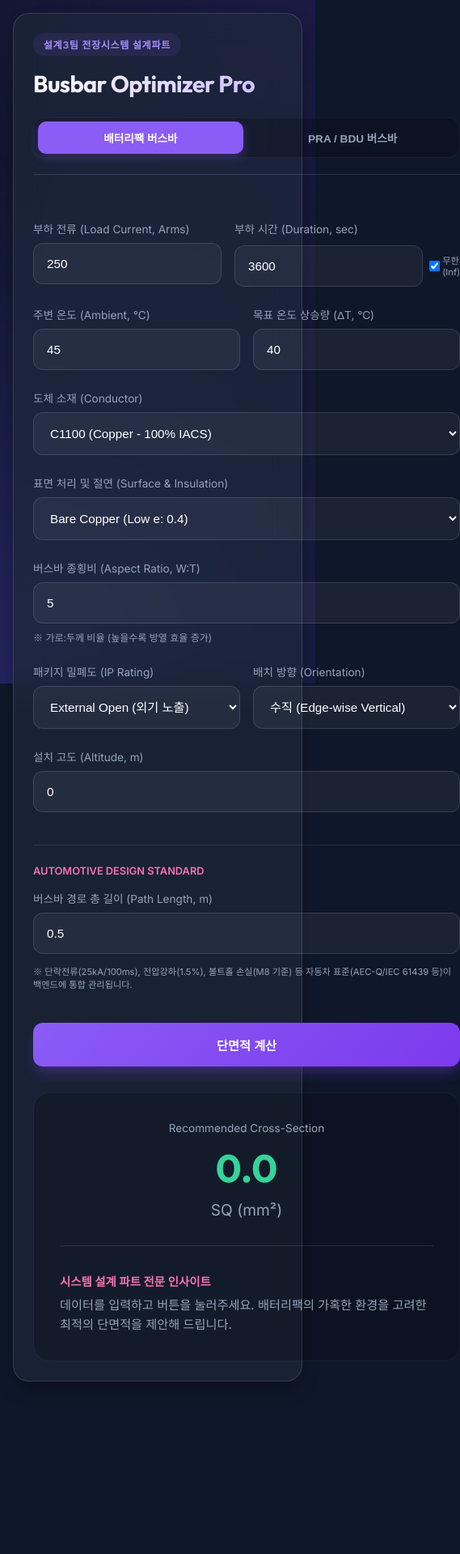
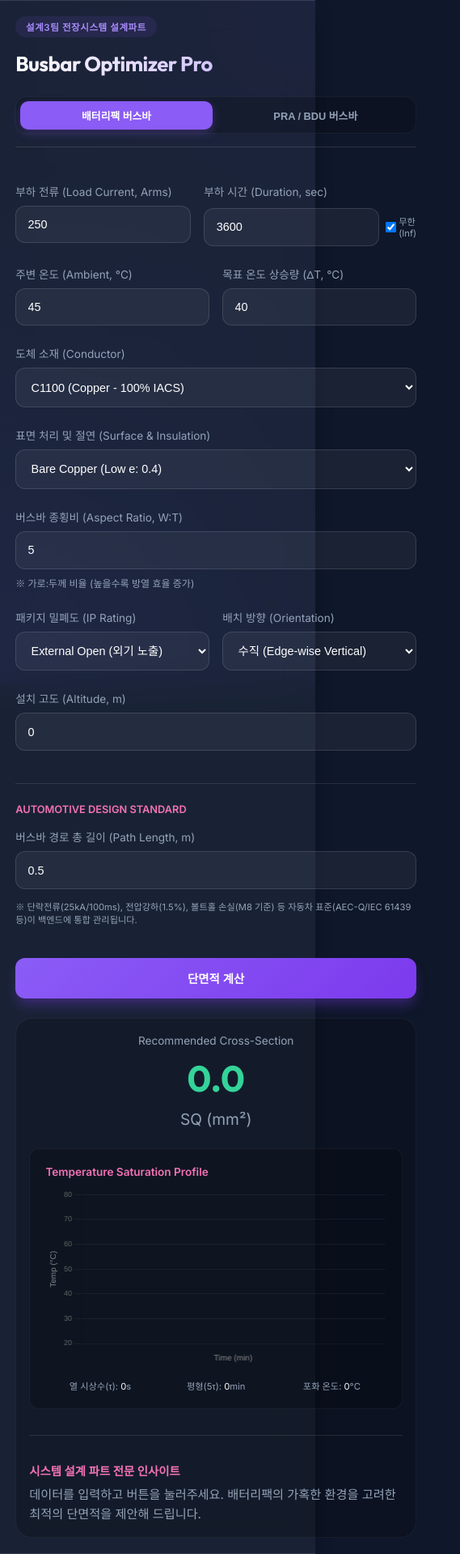
Before and after one commit to jini2aix-gif/busbar-calculation, a website built with Vite: page index.html in a window 390 px wide. Shown: the whole page at 81% size, 569 px wide, since content can reach past the window. Before the commit the page ends 1722 px from the top, so only its background shows below. Built offline with nearby package versions, Linux system fonts and the light colour scheme.

Commit message:
UI: Full-width mobile layout and pre-initialized temperature saturation graph

```diff
--- a/index.html
+++ b/index.html
@@ -192,7 +192,7 @@
 
                 <!-- Moved Temperature Rise Graph Section (Between Result and Insight) -->
                 <div id="graph-container"
-                    style="margin-top: 1.5rem; background: rgba(0,0,0,0.2); padding: 1.2rem; border-radius: 12px; border: 1px solid rgba(255,255,255,0.05); display: none;">
+                    style="margin-top: 1.5rem; background: rgba(0,0,0,0.2); padding: 1.2rem; border-radius: 12px; border: 1px solid rgba(255,255,255,0.05);">
                     <h3 style="color: var(--accent); font-size: 0.85rem; margin-bottom: 0.8rem;">Temperature Saturation
                         Profile</h3>
                     <div style="height: 220px; position: relative;">
--- a/main.js
+++ b/main.js
@@ -38,7 +38,47 @@ let graphInterval = null; // Interval for progressive drawing
 
 function init() {
     bindEvents();
-    // Initially empty - only calculates on button click
+    setupChart();
+}
+
+function setupChart() {
+    const ctx = document.getElementById('tempChart').getContext('2d');
+    tempChart = new Chart(ctx, {
+        type: 'line',
+        data: {
+            labels: [],
+            datasets: [{
+                label: 'Temp (°C)',
+                data: [],
+                borderColor: '#FFD700',
+                backgroundColor: 'rgba(255, 215, 0, 0.1)',
+                fill: true,
+                tension: 0.3,
+                pointRadius: 0,
+                borderWidth: 2
+            }]
+        },
+        options: {
+            responsive: true,
+            maintainAspectRatio: false,
+            animation: false,
+            scales: {
+                x: {
+                    title: { display: true, text: 'Time (min)', color: '#888', font: { size: 10 } },
+                    grid: { color: 'rgba(255,255,255,0.05)' },
+                    ticks: { color: '#666', font: { size: 9 } }
+                },
+                y: {
+                    title: { display: true, text: 'Temp (°C)', color: '#888', font: { size: 10 } },
+                    grid: { color: 'rgba(255,255,255,0.05)' },
+                    ticks: { color: '#666', font: { size: 9 } },
+                    suggestedMin: 25,
+                    suggestedMax: 80
+                }
+            },
+            plugins: { legend: { display: false } }
+        }
+    });
 }
 
 function bindEvents() {
@@ -199,46 +239,15 @@ function displayThermalGraph(I, SQ, tamb, dt_limit, mat, plat, k_cool, k_mount,
     document.getElementById('sat-time').textContent = Math.round(tau * 5 / 60);
     document.getElementById('sat-temp').textContent = (tamb + dt_sat).toFixed(1);
 
-    // 3. Setup Chart with EMPTY data
-    const ctx = document.getElementById('tempChart').getContext('2d');
-    if (tempChart) tempChart.destroy();
+    // 3. Update Chart
+    if (graphInterval) clearInterval(graphInterval);
 
-    tempChart = new Chart(ctx, {
-        type: 'line',
-        data: {
-            labels: [],
-            datasets: [{
-                label: 'Temp (°C)',
-                data: [],
-                borderColor: '#FFD700',
-                backgroundColor: 'rgba(255, 215, 0, 0.1)',
-                fill: true,
-                tension: 0.3,
-                pointRadius: 0,
-                borderWidth: 2
-            }]
-        },
-        options: {
-            responsive: true,
-            maintainAspectRatio: false,
-            animation: false, // Turn off default animation to use manual progressive draw
-            scales: {
-                x: {
-                    title: { display: true, text: 'Time (min)', color: '#888', font: { size: 10 } },
-                    grid: { color: 'rgba(255,255,255,0.05)' },
-                    ticks: { color: '#666', font: { size: 9 } }
-                },
-                y: {
-                    title: { display: true, text: 'Temp (°C)', color: '#888', font: { size: 10 } },
-                    grid: { color: 'rgba(255,255,255,0.05)' },
-                    ticks: { color: '#666', font: { size: 9 } },
-                    suggestedMin: tamb,
-                    suggestedMax: tamb + dt_sat + 5
-                }
-            },
-            plugins: { legend: { display: false } }
-        }
-    });
+    // Reset data but keep scales
+    tempChart.data.labels = [];
+    tempChart.data.datasets[0].data = [];
+    tempChart.options.scales.y.suggestedMin = tamb;
+    tempChart.options.scales.y.suggestedMax = tamb + dt_sat + 5;
+    tempChart.update('none');
 
     // 4. Progressive Drawing Interval
     let index = 0;
--- a/style.css
+++ b/style.css
@@ -278,42 +278,48 @@ select option {
 
 @media (max-width: 640px) {
     #app {
-        padding: 1rem;
+        padding: 0;
     }
 
     .calculator-card {
-        padding: 1.5rem;
-        border-radius: 20px;
-        gap: 2rem;
+        padding: 1.2rem;
+        border-radius: 0;
+        gap: 1.5rem;
+        border-left: none;
+        border-right: none;
     }
 
     .header {
-        margin-bottom: 1.5rem;
-        padding-bottom: 1.2rem;
+        margin-bottom: 1.2rem;
+        padding-bottom: 1rem;
     }
 
     h1 {
-        font-size: 1.8rem;
+        font-size: 1.6rem;
     }
 
     .expert-tag {
-        font-size: 0.76rem;
+        font-size: 0.72rem;
         padding: 0.3rem 0.8rem;
     }
 
     .result-value {
-        font-size: 3rem;
+        font-size: 2.8rem;
+    }
+
+    .result-section {
+        padding: 1rem;
     }
 
     input,
     select,
     .calculate-btn {
-        padding: 1rem;
-        font-size: 0.95rem;
+        padding: 0.9rem;
+        font-size: 0.9rem;
     }
 
     .tab-btn {
-        padding: 0.6rem;
-        font-size: 0.85rem;
+        padding: 0.5rem;
+        font-size: 0.8rem;
     }
 }
```
Also changed, not shown: 1 other file.
